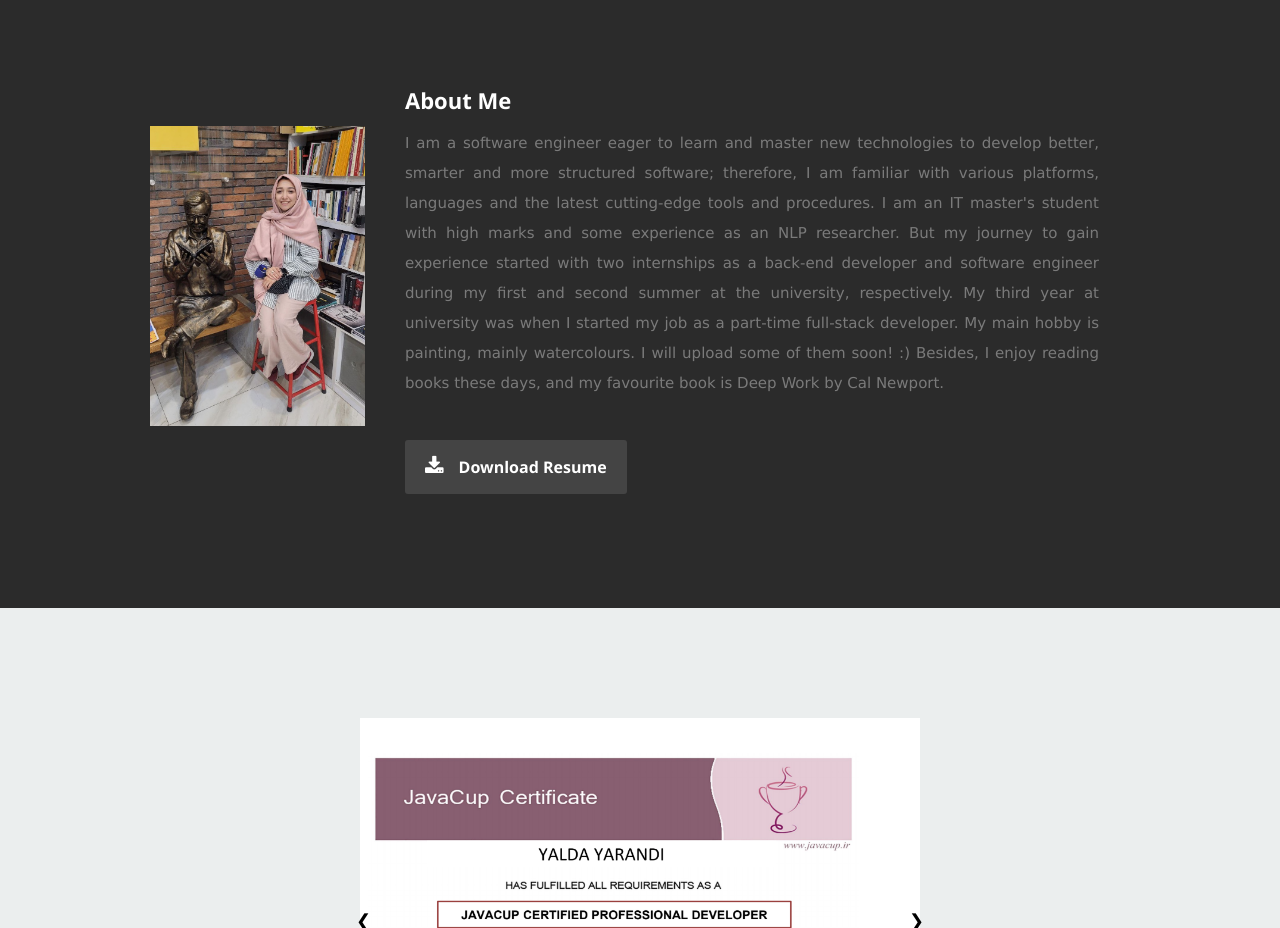
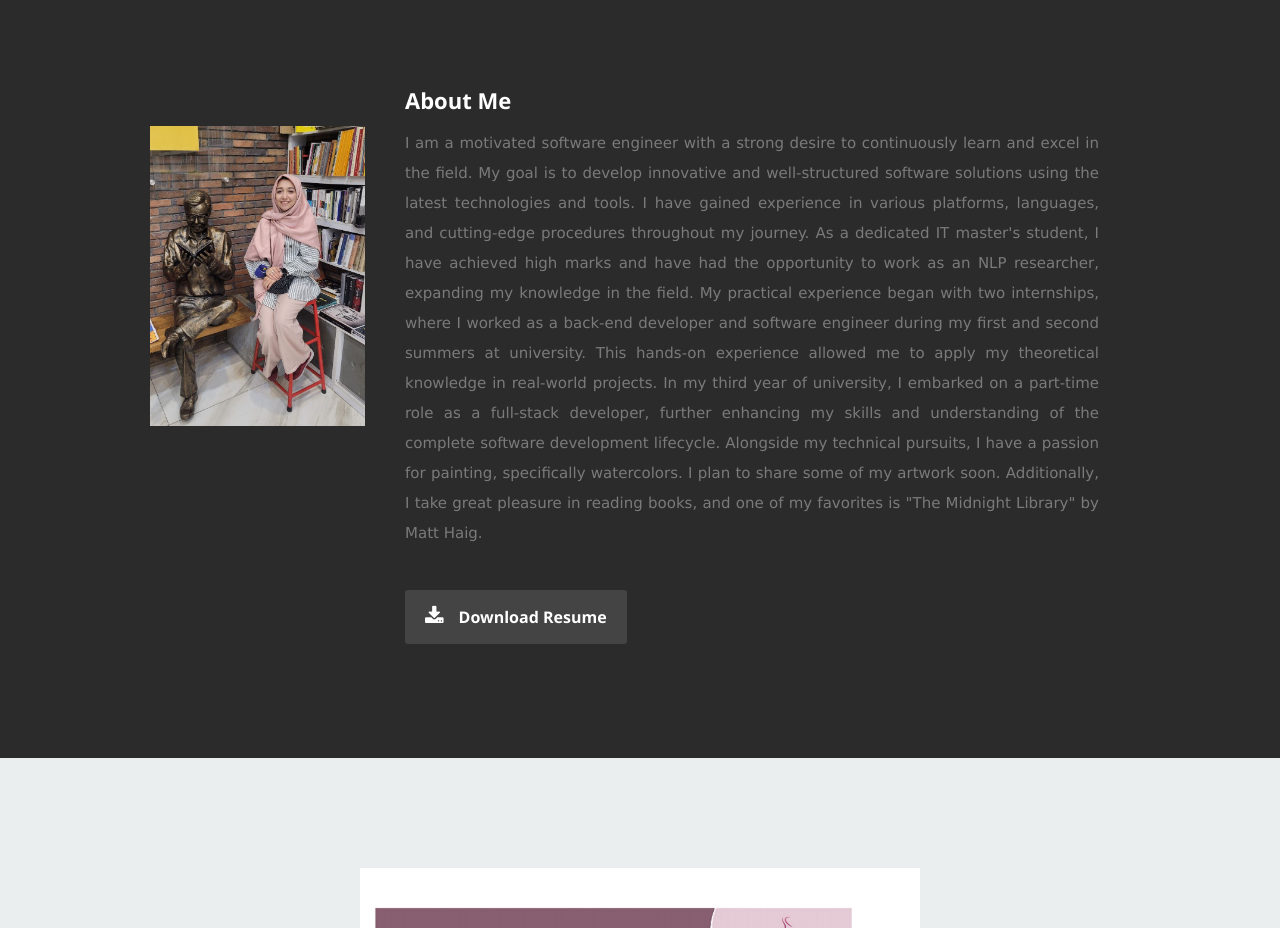
Before and after one commit to YarandiY/YarandiY.github.io, a plain HTML site: page index.html in a window 1280 px wide. Shown: the part 820-1748 px from the top of the page. Drawn offline with nearby package versions, Linux system fonts and the light colour scheme; a web font is replaced by a local one.

Commit message:
Update index.html

```diff
--- a/index.html
+++ b/index.html
@@ -295,7 +295,11 @@
 
             <h2>About Me</h2>
 
-            <p align="justify">I am a software engineer eager to learn and master new technologies to develop better, smarter and more structured software; therefore, I am familiar with various platforms, languages and the latest cutting-edge tools and procedures. I am an IT master's student with high marks and some experience as an NLP researcher. But my journey to gain experience started with two internships as a back-end developer and software engineer during my first and second summer at the university, respectively. My third year at university was when I started my job as a part-time full-stack developer. My main hobby is painting, mainly watercolours. I will upload some of them soon! :) Besides, I enjoy reading books these days, and my favourite book is Deep Work by Cal Newport.  </p>
+            <p align="justify">
+I am a motivated software engineer with a strong desire to continuously learn and excel in the field. My goal is to develop innovative and well-structured software solutions using the latest technologies and tools. I have gained experience in various platforms, languages, and cutting-edge procedures throughout my journey. As a dedicated IT master's student, I have achieved high marks and have had the opportunity to work as an NLP researcher, expanding my knowledge in the field.
+My practical experience began with two internships, where I worked as a back-end developer and software engineer during my first and second summers at university. This hands-on experience allowed me to apply my theoretical knowledge in real-world projects.
+In my third year of university, I embarked on a part-time role as a full-stack developer, further enhancing my skills and understanding of the complete software development lifecycle.
+Alongside my technical pursuits, I have a passion for painting, specifically watercolors. I plan to share some of my artwork soon. Additionally, I take great pleasure in reading books, and one of my favorites is "The Midnight Library" by Matt Haig.		 </p>
 
             <div class="row">
 
```
